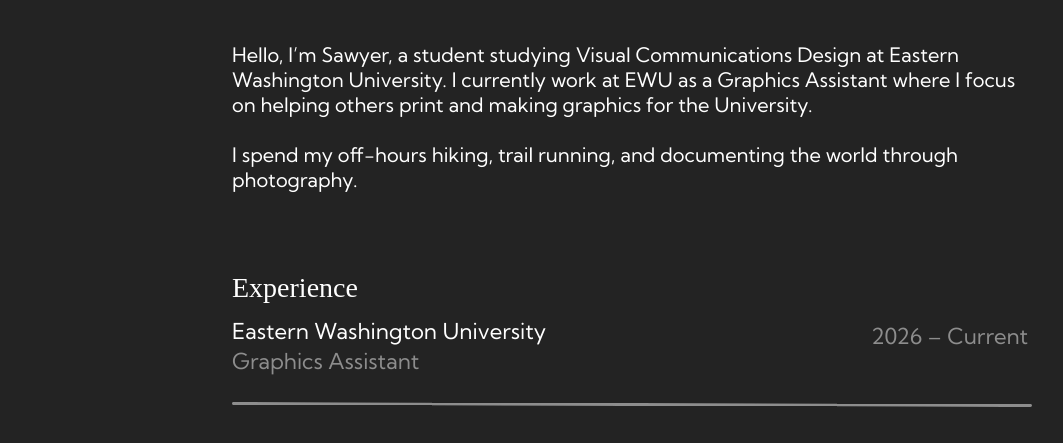
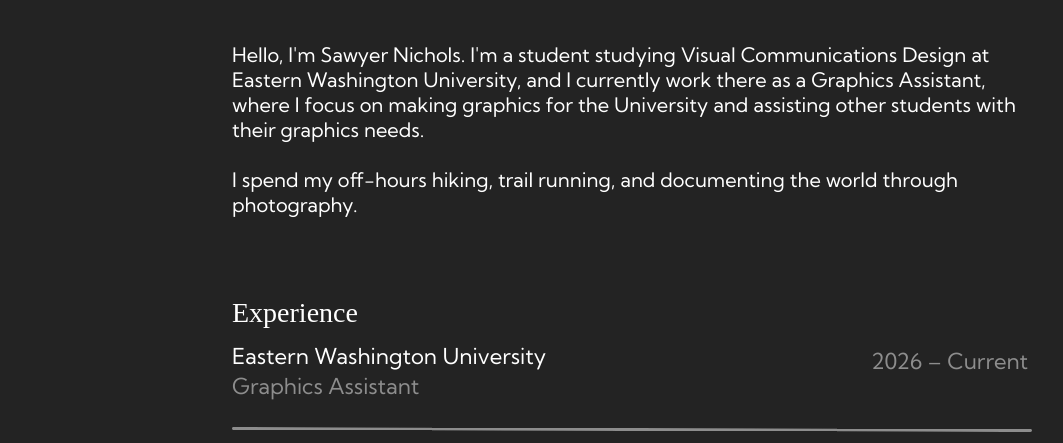
Before and after one commit to RadiantCyrus/Portfolio, a plain HTML site: page index.html in a window 1280 px wide. Shown: the part 221-664 px from the top of the page, without its empty margins (8-1071 px from the left). Drawn offline with Linux system fonts and the light colour scheme; a web font is replaced by a local one.

Commit message:
Update personal introduction in index.html

```diff
--- a/index.html
+++ b/index.html
@@ -73,7 +73,7 @@
         </ul>
       </div>
       <div class="about__text">
-        <p>Hello, I’m Sawyer, a student studying Visual Communications Design at Eastern Washington University. I currently work at EWU as a Graphics Assistant where I focus on helping others print and making graphics for the University.</p>
+        <p>Hello, I'm Sawyer Nichols. I'm a student studying Visual Communications Design at Eastern Washington University, and I currently work there as a Graphics Assistant, where I focus on making graphics for the University and assisting other students with their graphics needs.</p>
         <p>I spend my off-hours hiking, trail running, and documenting the world through photography.</p>
       </div>
     </section>
```
